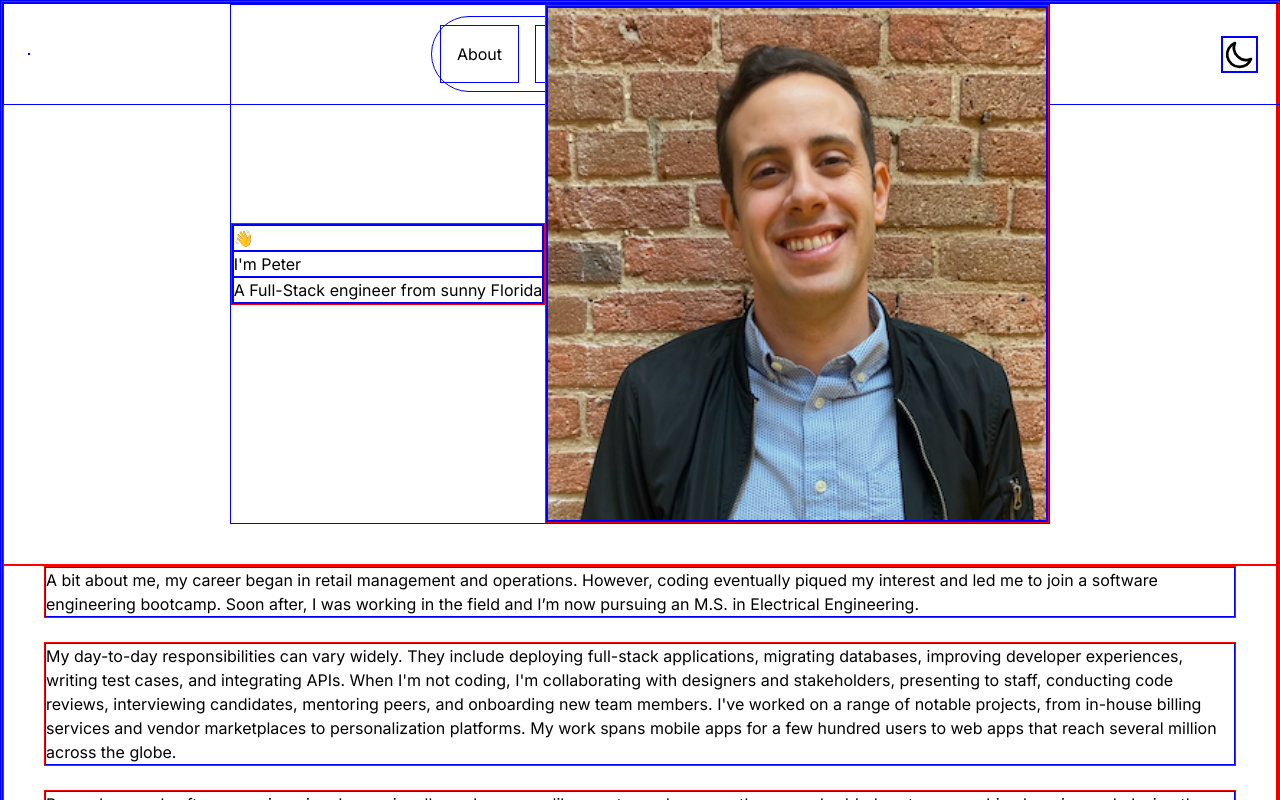
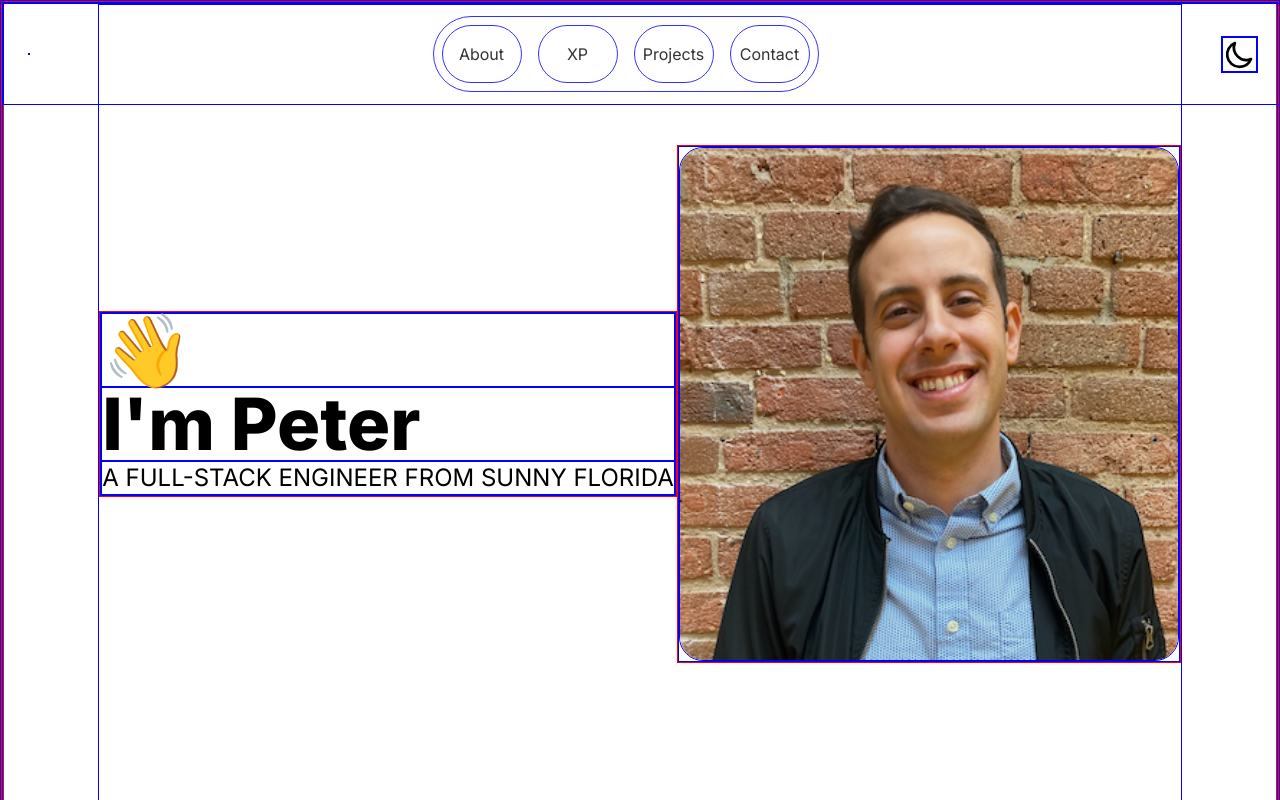
Before and after one commit to petercorrea/petercorrea-v2, a Next.js app: page / in a window 1280 px wide. Shown: the top 800 px of the page. Built offline with nearby package versions, Linux system fonts and the light colour scheme.

Commit message:
updated folder structure

```diff
--- a/app/globals.css
+++ b/app/globals.css
@@ -30,7 +30,3 @@ html[data-theme='darky'] {
   --color-primary: white;
   --background: black;
 }
-
-/* .flow {
-  @apply transition duration-300 ease-in-out translate-y-4 scale-95;
-} */
--- a/app/page.tsx
+++ b/app/page.tsx
@@ -1,8 +1,8 @@
 'use client';
 
 import Navbar from '@/components/Navbar';
-import AboutMe from '@/sections/AboutMe';
-import Hero from '@/sections/Hero';
+import AboutMe from '@/components/sections/AboutMe';
+import Hero from '@/components/sections/Hero';
 
 export default function Home() {
   return (
--- a/components/Navbar.tsx
+++ b/components/Navbar.tsx
@@ -22,17 +22,30 @@ const Navbar = () => {
         <FaHamburger size={24} className="text-primary md:hidden" />
       </button>
 
-      <div className="hidden md:flex flex-row justify-center items-center rounded-full">
-        <Link href="" className="text-primary m-2 p-4">
+      <div className="hidden md:flex flex-row justify-center items-center rounded-full bg-white opacity-80 backdrop-blur-xl">
+        <Link
+          href=""
+          className="flex flex-row justify-center color-primary m-2 p-4 rounded-full w-20 bg-transparent"
+        >
           About
         </Link>
-        <Link href="" className="text-primary m-2 p-4">
+
+        <Link
+          href=""
+          className="flex flex-row justify-center color-primary m-2 p-4 rounded-full w-20"
+        >
           XP
         </Link>
-        <Link href="" className="text-primary m-2 p-4">
+        <Link
+          href=""
+          className="flex flex-row justify-center color-primary m-2 p-4 rounded-full w-20"
+        >
           Projects
         </Link>
-        <Link href="" className="text-primary m-2 p-4">
+        <Link
+          href=""
+          className="flex flex-row justify-center color-primary m-2 p-4 rounded-full w-20"
+        >
           Contact
         </Link>
       </div>
--- a/sections/AboutMe.tsx
+++ b/components/sections/AboutMe.tsx
@@ -1,5 +1,5 @@
-import Section from '../components/Section';
-import TransitionOnView from '../components/TransitionOnView';
+import Section from '../Section';
+import TransitionOnView from '../TransitionOnView';
 
 const AboutMe = () => {
   return (
@@ -9,7 +9,7 @@ const AboutMe = () => {
           A bit about me, my career began in retail management and operations.
           However, coding eventually piqued my interest and led me to join a
           software engineering bootcamp. Soon after, I was working in the field
-          and I’m now pursuing an M.S. in Electrical Engineering.{' '}
+          and I&apos;m now pursuing an M.S. in Electrical Engineering.{' '}
         </p>
       </TransitionOnView>
       <br />
@@ -18,11 +18,11 @@ const AboutMe = () => {
         <p className="text-primary">
           My day-to-day responsibilities can vary widely. They include deploying
           full-stack applications, migrating databases, improving developer
-          experiences, writing test cases, and integrating APIs. When I'm not
-          coding, I'm collaborating with designers and stakeholders, presenting
-          to staff, conducting code reviews, interviewing candidates, mentoring
-          peers, and onboarding new team members. I've worked on a range of
-          notable projects, from in-house billing services and vendor
+          experiences, writing test cases, and integrating APIs. When I&apos;m
+          not coding, I&apos;m collaborating with designers and stakeholders,
+          presenting to staff, conducting code reviews, interviewing candidates,
+          mentoring peers, and onboarding new team members. I&apos;ve worked on
+          a range of notable projects, from in-house billing services and vendor
           marketplaces to personalization platforms. My work spans mobile apps
           for a few hundred users to web apps that reach several million across
           the globe.
--- a/sections/Hero.tsx
+++ b/components/sections/Hero.tsx
@@ -10,7 +10,7 @@ const Hero = () => {
         <Transition delay={'100'}>
           <div className="w-full mb-8">
             <h1 className="text-primary text-7xl font-bold">👋</h1>
-            <h1 className="text-primary  text-7xl font-bold">I'm Peter</h1>
+            <h1 className="text-primary  text-7xl font-bold">I&apos;m Peter</h1>
           </div>
         </Transition>
 
@@ -43,7 +43,9 @@ const Hero = () => {
         <Transition delay="100">
           <div className="w-full">
             <h1 className="text-primary text-7xl ">👋</h1>
-            <h1 className="text-primary text-7xl font-extrabold ">I'm Peter</h1>
+            <h1 className="text-primary text-7xl font-extrabold ">
+              I&apos;m Peter
+            </h1>
             <h1 className="text-primary text-2xl uppercase">
               A Full-Stack engineer from sunny Florida
             </h1>
--- a/tailwind.config.ts
+++ b/tailwind.config.ts
@@ -17,7 +17,6 @@ const config: Config = {
     'delay-450',
     'delay-500',
   ],
-
   darkMode: 'class',
   theme: {
     extend: {
```
